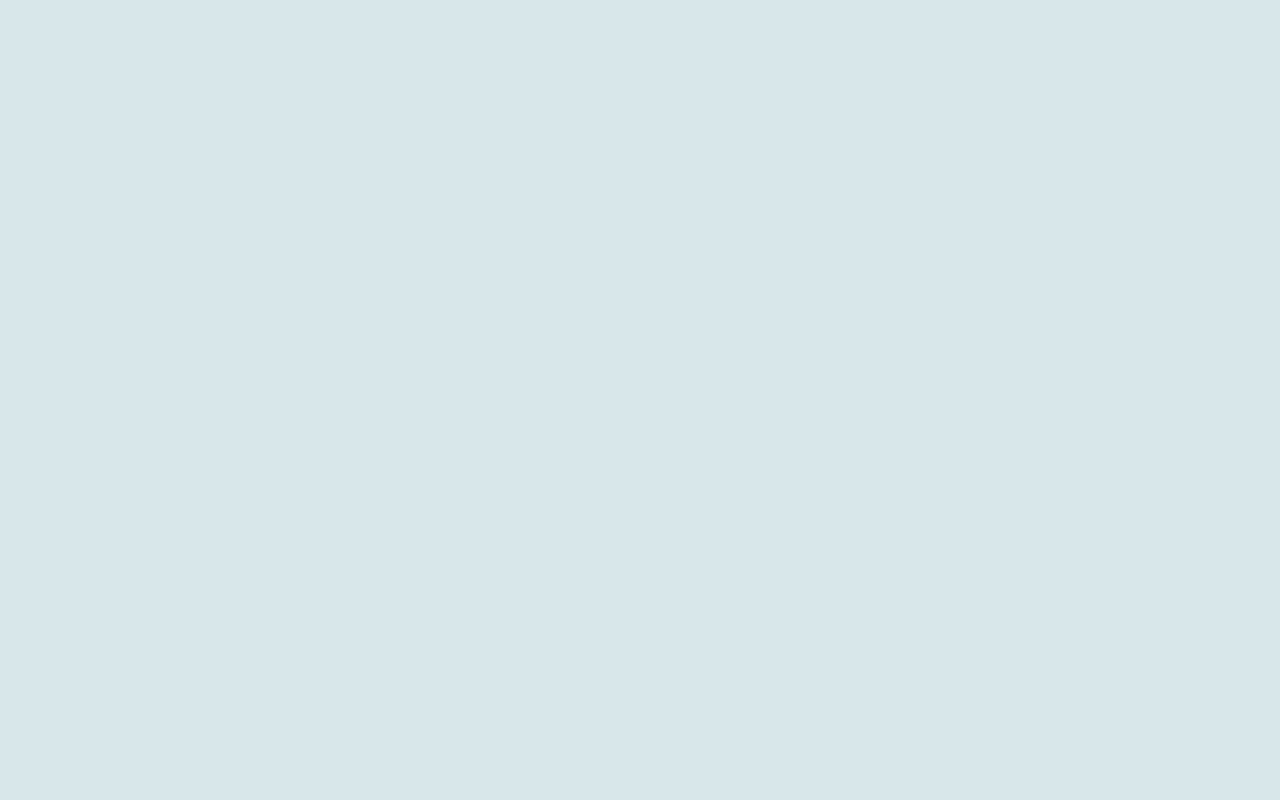
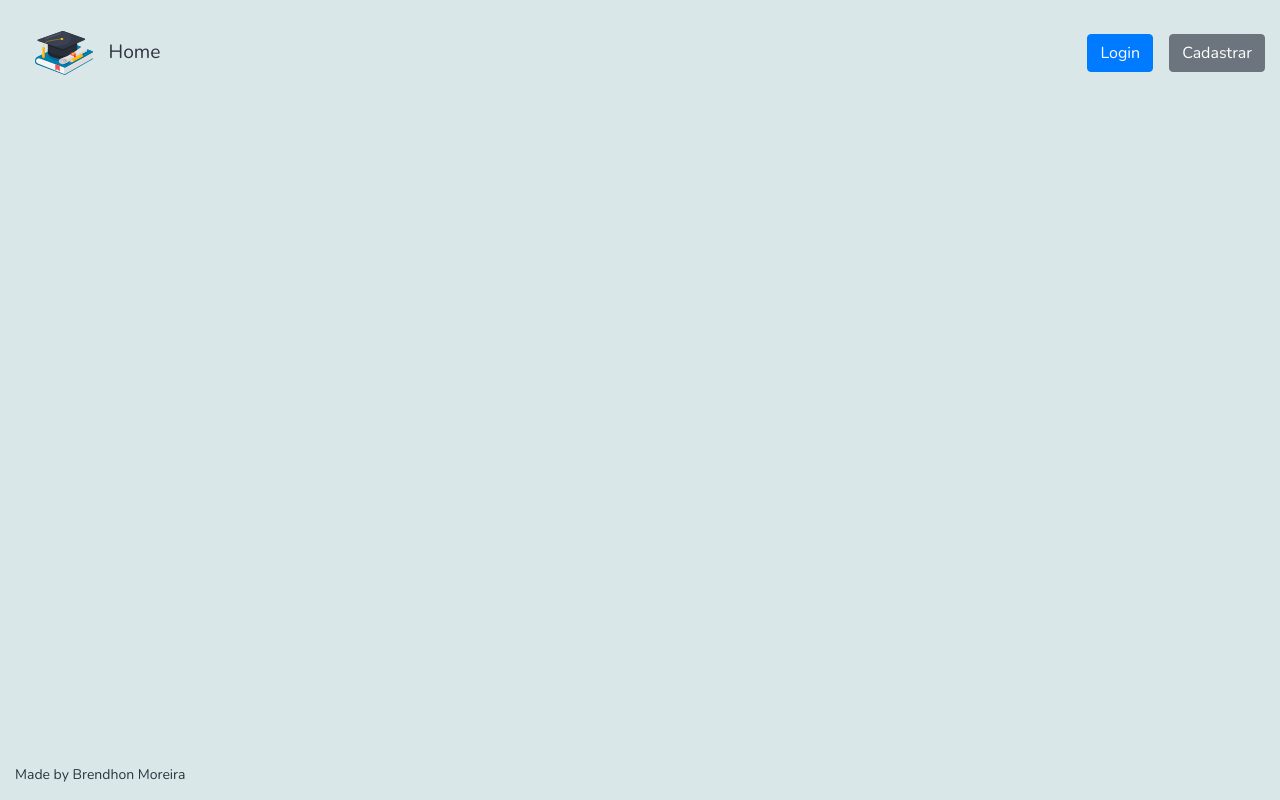
Before and after one commit to Brendhon/SearchFacul_Web, a React (Create React App) app: page /profile in a window 1280 px wide. Built offline with nearby package versions, Linux system fonts and the light colour scheme.

Commit message:
create: Profile route

```diff
--- /dev/null
+++ b/src/pages/Profile/index.jsx
@@ -0,0 +1,22 @@
+import React from 'react'
+import './styles.css'
+
+import Header from '../../components/Header/Header'
+import Footer from '../../components/Footer/Footer'
+
+const Profile = _ =>
+
+    <div className='profile-container'>
+
+        <Header />
+
+        <div className='content'>
+
+        </div>
+
+        <Footer/>
+
+    </div>
+
+
+export default Profile
--- /dev/null
+++ b/src/pages/Profile/styles.css
@@ -0,0 +1,12 @@
+.profile-container {
+    display: flex;
+    flex-direction: column;
+    height: 100vh;
+}
+
+.profile-container .content {
+    display: flex;
+    flex: 0.8;
+    align-items: center;
+    justify-content: center;
+}
--- a/src/routes.jsx
+++ b/src/routes.jsx
@@ -2,6 +2,7 @@ import React from 'react'
 import { BrowserRouter, Route, Switch } from 'react-router-dom'
 import Logon from './pages/Logon'
 import Register from './pages/Register'
+import Profile from './pages/Profile'
 
 const Routes = _ =>
     <BrowserRouter>
@@ -9,6 +10,7 @@ const Routes = _ =>
         <Switch>
             <Route path='/' exact component={Logon} />
             <Route path='/register' component={Register} />
+            <Route path='/profile' component={Profile} />
         </Switch>
 
     </BrowserRouter>
```
